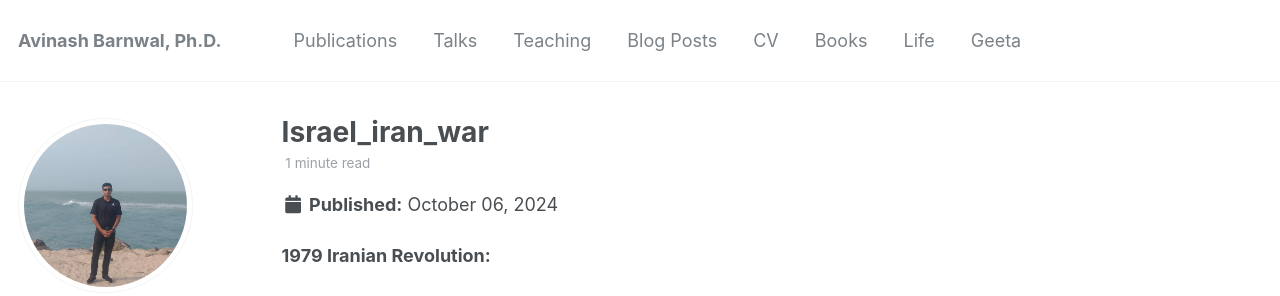
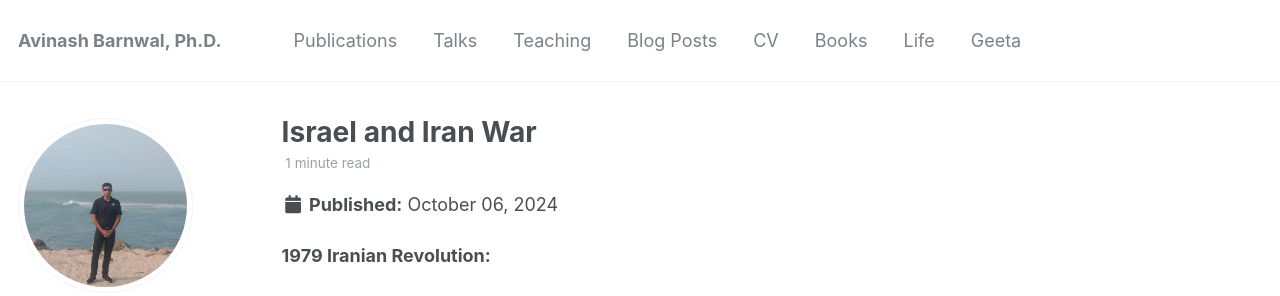
Before and after one commit to avinashbarnwal/avinashbarnwal.github.io, a Jekyll site: the page built from _posts/2024-10-06-israel_iran_war.md, in a window 1280 px wide and 900 px high. Shown: the top 296 px of the window. Built offline with Jekyll 4.4.1, drawn with Linux system fonts in a browser that asks for light colours; some web fonts are replaced; some of the changed lines change nothing that is shown.

Commit message:
Update 2024-10-06-israel_iran_war.md

```diff
--- a/_posts/2024-10-06-israel_iran_war.md
+++ b/_posts/2024-10-06-israel_iran_war.md
@@ -1,4 +1,10 @@
-
+---
+title: "Israel and Iran War"
+collection: posts
+type: "Politics"
+permalink: /posts/israel_and_iran_War
+date: 2024-10-06
+---
 
 **1979 Iranian Revolution:**
 
```
